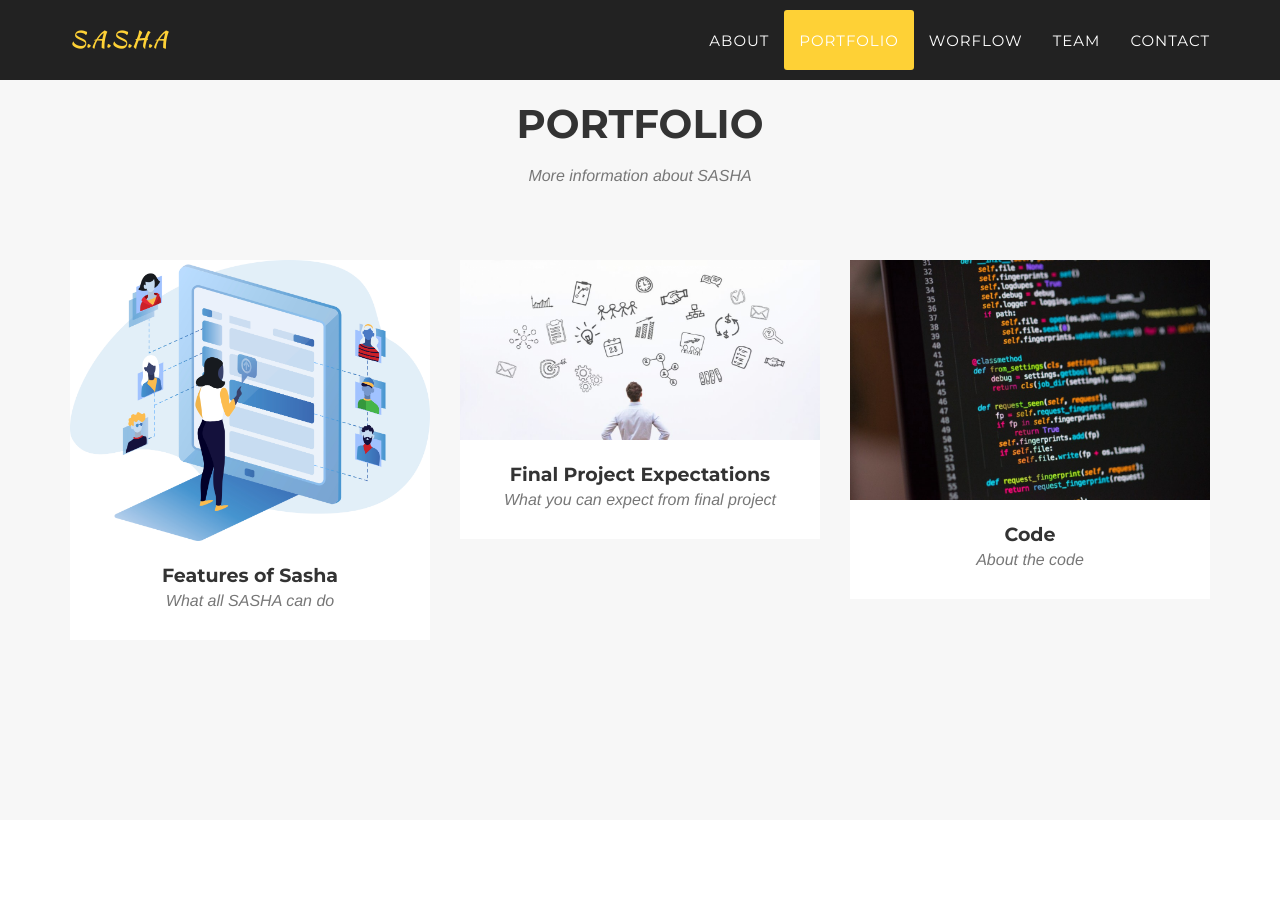
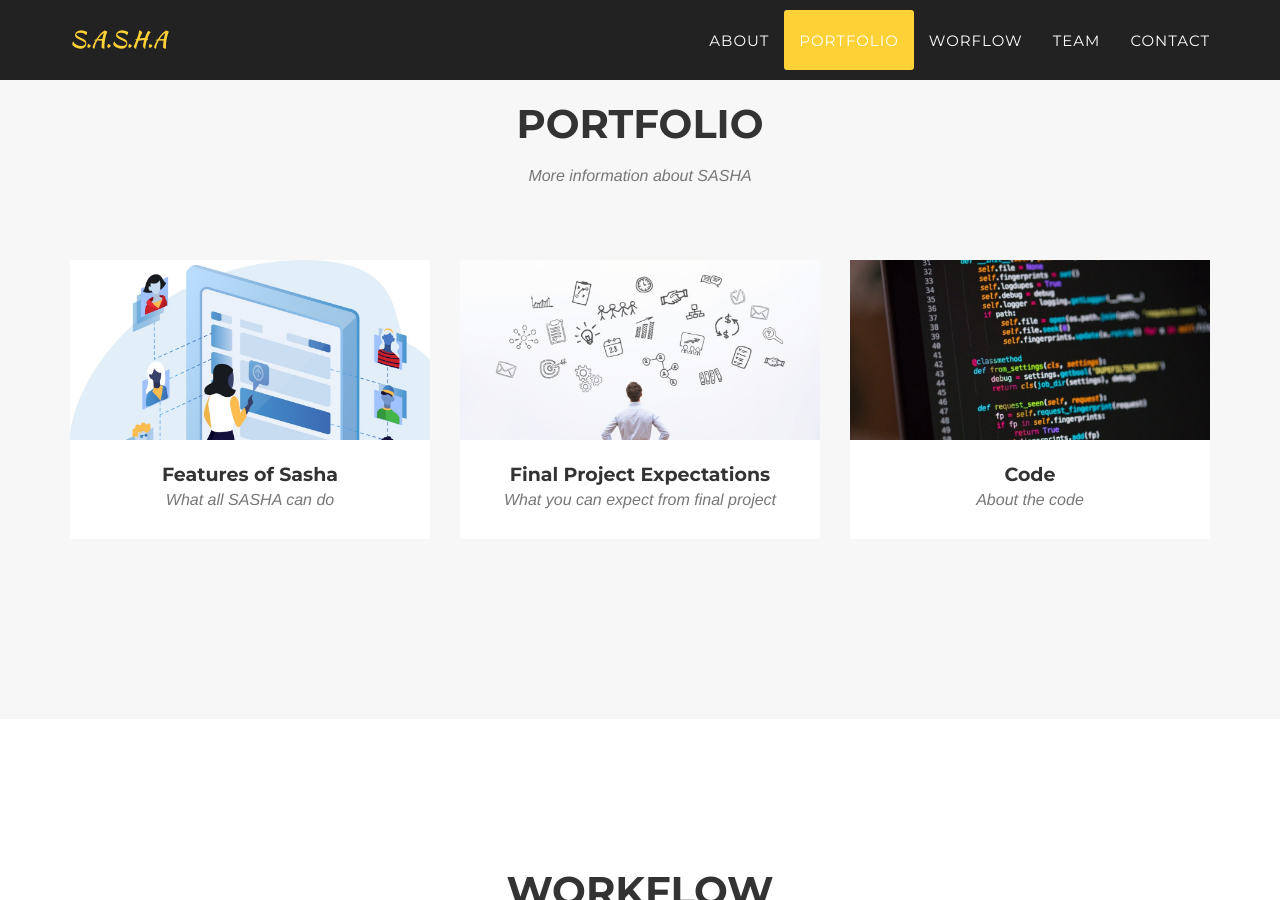
Before and after one commit to DivyanshNatani/sasha, a Jekyll site: the page built from index.html, in a window 1280 px wide and 900 px high, scrolled down 1547 px. Built offline with Jekyll 4.4.1, drawn with Linux system fonts in a browser that asks for light colours; some web fonts are replaced.

Commit message:
img change 1

```diff
--- a/_posts/2014-07-16-project-3.markdown
+++ b/_posts/2014-07-16-project-3.markdown
@@ -4,8 +4,8 @@ subtitle: About the code
 layout: default
 modal-id: 3
 date: 2014-07-16
-img: code.jpg
-thumbnail: code-thumbnail.jpg
+img: code-thumbnail.jpg
+thumbnail: code.jpg
 alt: image-alt
 description: We have hosted our code on Github Repo <br><a href="https://github.com/invisibleflame/Team_Automated" target="_blank">Link to Github Repo</a><br><br>The code for the Chatbot platform of S.A.S.H.A is close 400 lines written in Python Programming Language using various libraries such as the telegram, smtplib, csv, datetime, requests, newsapi, gtts and many more waiting to be added.<br>Along with this it include the Various updated supporting files for the bot such as the csv file including history logs, identity database and password database.
 ---
--- a/_posts/2014-07-18-project-1.markdown
+++ b/_posts/2014-07-18-project-1.markdown
@@ -4,8 +4,8 @@ subtitle: What all SASHA can do
 layout: default
 modal-id: 1
 date: 2014-07-18
-img: features.jpg
-thumbnail: features-thumbnail.jpg
+img: features-thumbnail.jpg
+thumbnail: features.jpg
 alt: image-alt
 description: <ul style="text-align:left;"><li> Password protected.</li><li> Can change password.</li><li> Informs the owners of chatbot for password change through E-Mail.</li><li> Asks the user for name and assigns the chat a particular name and creates a DataBase for the Same.</li><li> Can detect various commands like hi,hello etc and reply accordingly.</li><li> Can switch on/off fans lights etc via commands.</li><li> Logs the commands into a csv file for history reference.</li><li> If a device is On and someone inputs to on it, bot replies with message as it\'s already on and vice-versa.</li><li> It replies in an informative manner when someone ask it what can it do, etc.</li> <li> The code for Alexa integration is ready and we are waiting for the hardware to arrive.</li><li> It can tell us jokes.</li><li> It can tell us current news when typed the section of news required like sports news, etc both in written as well as audio format.</li><li> It can tell weather reports of over 500 cities of India when asked to \"Tell weather of _City_\", etc. </li></ul>
 ---
```
